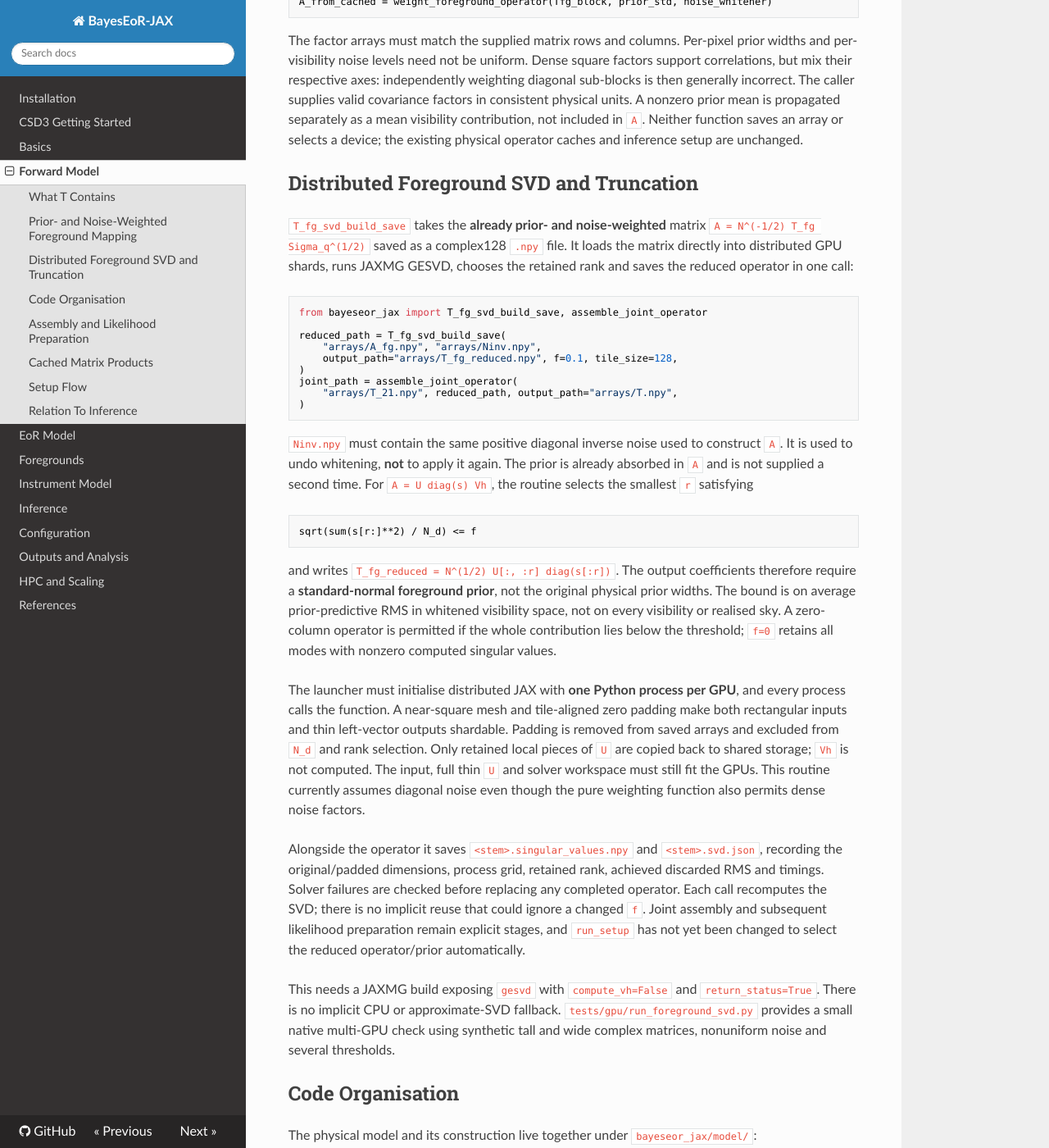
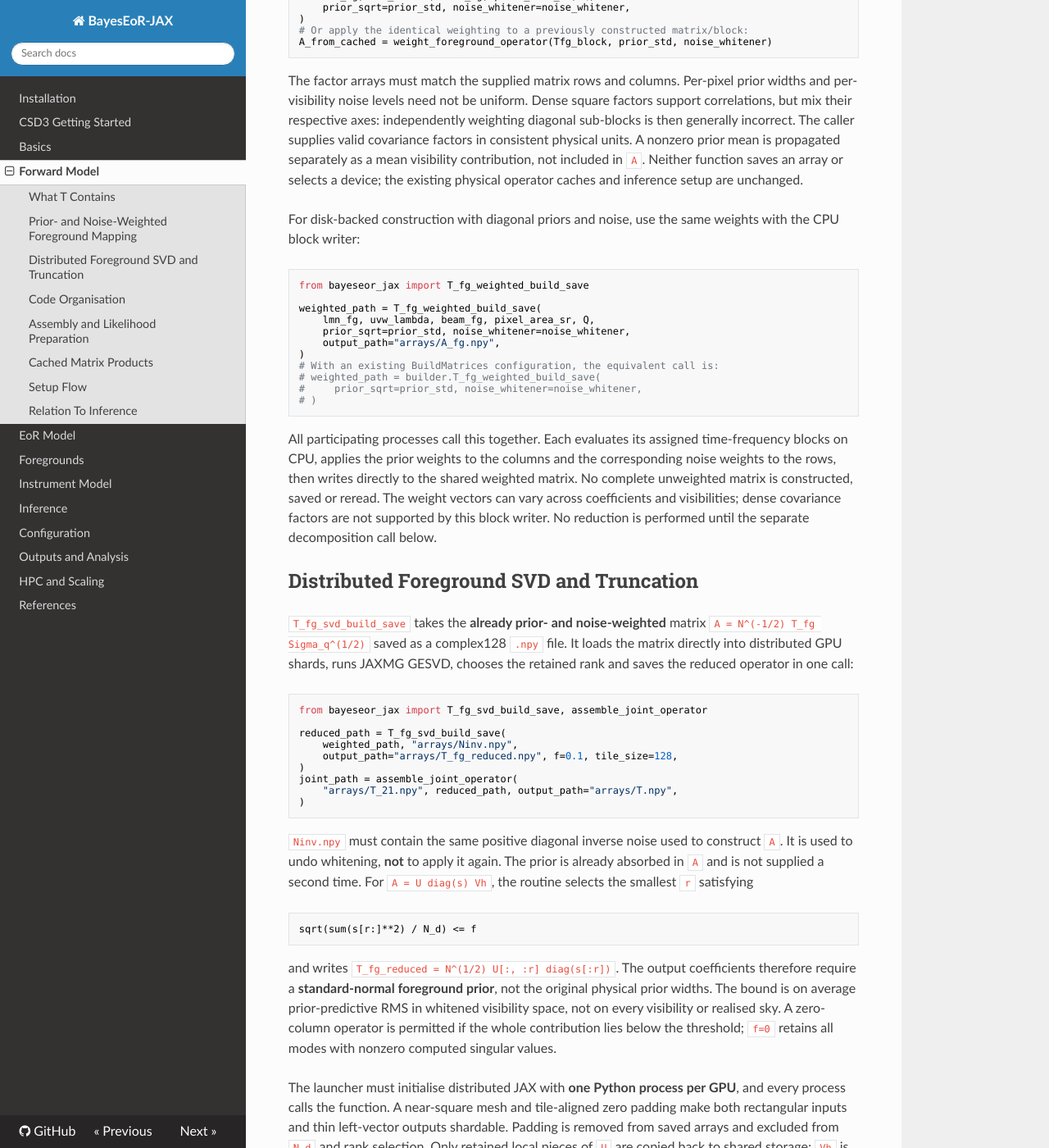
Before and after one commit to JacobTutt/BayesEoR-JAX, an MkDocs documentation site: the page built from docs/forward-model.md, in a window 1280 px wide and 1400 px high, scrolled down 2486 px. Shown: the whole window at 82% size. Built offline with MkDocs 1.6.1, drawn with Linux system fonts in a browser that asks for light colours; nearby versions of some CDN libraries; some of the changed text lies outside the part shown.

Commit message:
Document direct weighted construction before foreground KL reduction

````diff
--- a/docs/forward-model.md
+++ b/docs/forward-model.md
@@ -40,7 +40,9 @@ There are two explicit interfaces to the same mathematics:
 - `T_21_build_save(...)` and `T_fg_build_save(...)` evaluate those functions on
   CPU in distributed time-frequency blocks, returning paths to complete
   disk-backed component matrices. `BuildMatrices` exposes methods with these
-  same names using its configured observation and model.
+  same names using its configured observation and model. The weighted variant,
+  `T_fg_weighted_build_save(...)`, uses this same CPU writer to construct the
+  KL input directly, without saving an unweighted foreground matrix first.
 
 The pure functions can be used directly inside compiled computations:
 
@@ -134,6 +136,31 @@ is propagated separately as a mean visibility contribution, not included in `A`.
 Neither function saves an array or selects a device; the existing physical
 operator caches and inference setup are unchanged.
 
+For disk-backed construction with diagonal priors and noise, use the same
+weights with the CPU block writer:
+
+```python
+from bayeseor_jax import T_fg_weighted_build_save
+
+weighted_path = T_fg_weighted_build_save(
+    lmn_fg, uvw_lambda, beam_fg, pixel_area_sr, Q,
+    prior_sqrt=prior_std, noise_whitener=noise_whitener,
+    output_path="arrays/A_fg.npy",
+)
+# With an existing BuildMatrices configuration, the equivalent call is:
+# weighted_path = builder.T_fg_weighted_build_save(
+#     prior_sqrt=prior_std, noise_whitener=noise_whitener,
+# )
+```
+
+All participating processes call this together. Each evaluates its assigned
+time-frequency blocks on CPU, applies the prior weights to the columns and
+the corresponding noise weights to the rows, then writes directly to the
+shared weighted matrix. No complete unweighted matrix is constructed, saved or
+reread. The weight vectors can vary across coefficients and visibilities;
+dense covariance factors are not supported by this block writer. No reduction
+is performed until the separate decomposition call below.
+
 ## Distributed Foreground SVD and Truncation
 
 `T_fg_svd_build_save` takes the **already prior- and noise-weighted** matrix
@@ -145,7 +172,7 @@ retained rank and saves the reduced operator in one call:
 from bayeseor_jax import T_fg_svd_build_save, assemble_joint_operator
 
 reduced_path = T_fg_svd_build_save(
-    "arrays/A_fg.npy", "arrays/Ninv.npy",
+    weighted_path, "arrays/Ninv.npy",
     output_path="arrays/T_fg_reduced.npy", f=0.1, tile_size=128,
 )
 joint_path = assemble_joint_operator(
@@ -231,7 +258,8 @@ and `model.cosmology.power_spectrum`, respectively.
 The former saving methods `BuildMatrices.build_T_21` and `build_T_fg` are now
 named `T_21_build_save` and `T_fg_build_save` to distinguish them from pure
 operator evaluation. `BuildMatrices` now prepares physical inputs and exposes
-only those two component writers. The former `build_T`, noise-building,
+those component writers plus `T_fg_weighted_build_save`, whose weights are
+explicit arguments rather than constructor settings. The former `build_T`, noise-building,
 likelihood-product and stack-building methods have been removed. Their stages
 are explicit functions rather than methods that silently construct dependencies.
 Noise settings, `clobber` and Gram-block tuning no longer belong to its constructor.
````
